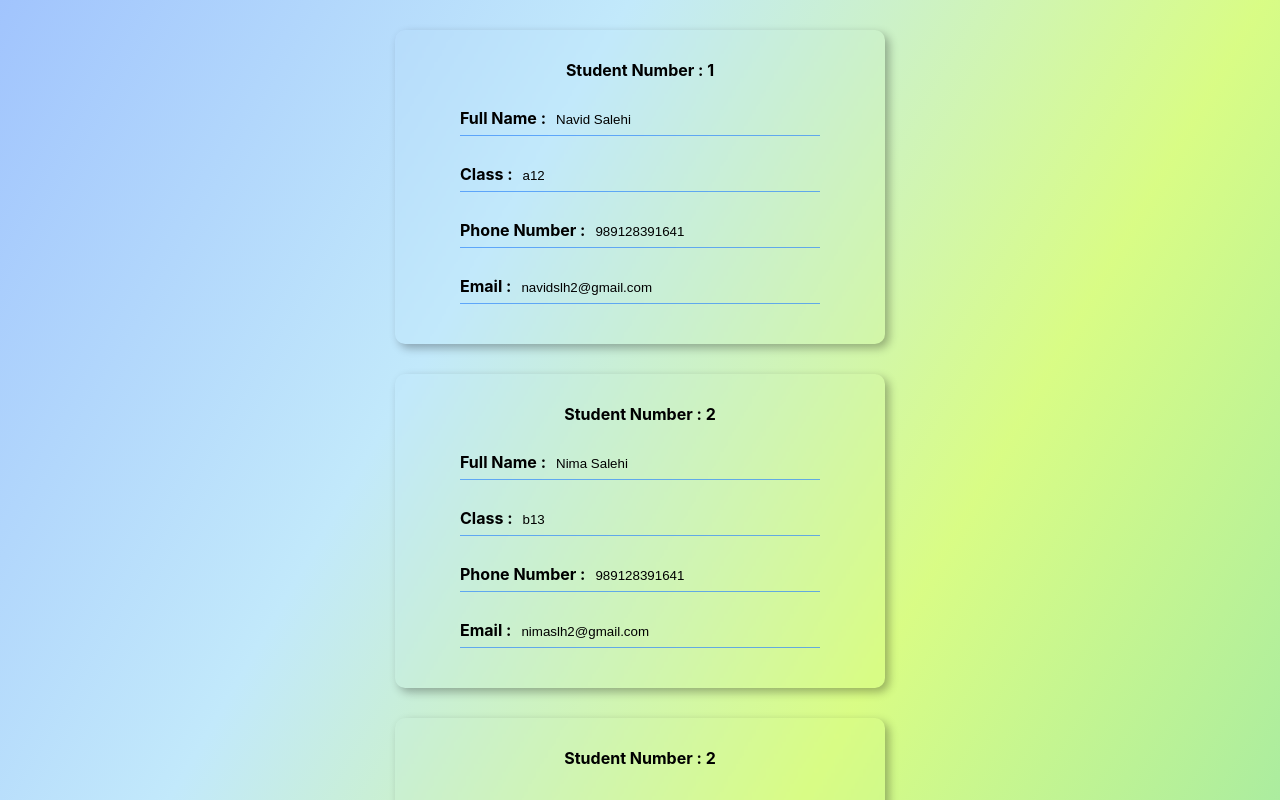
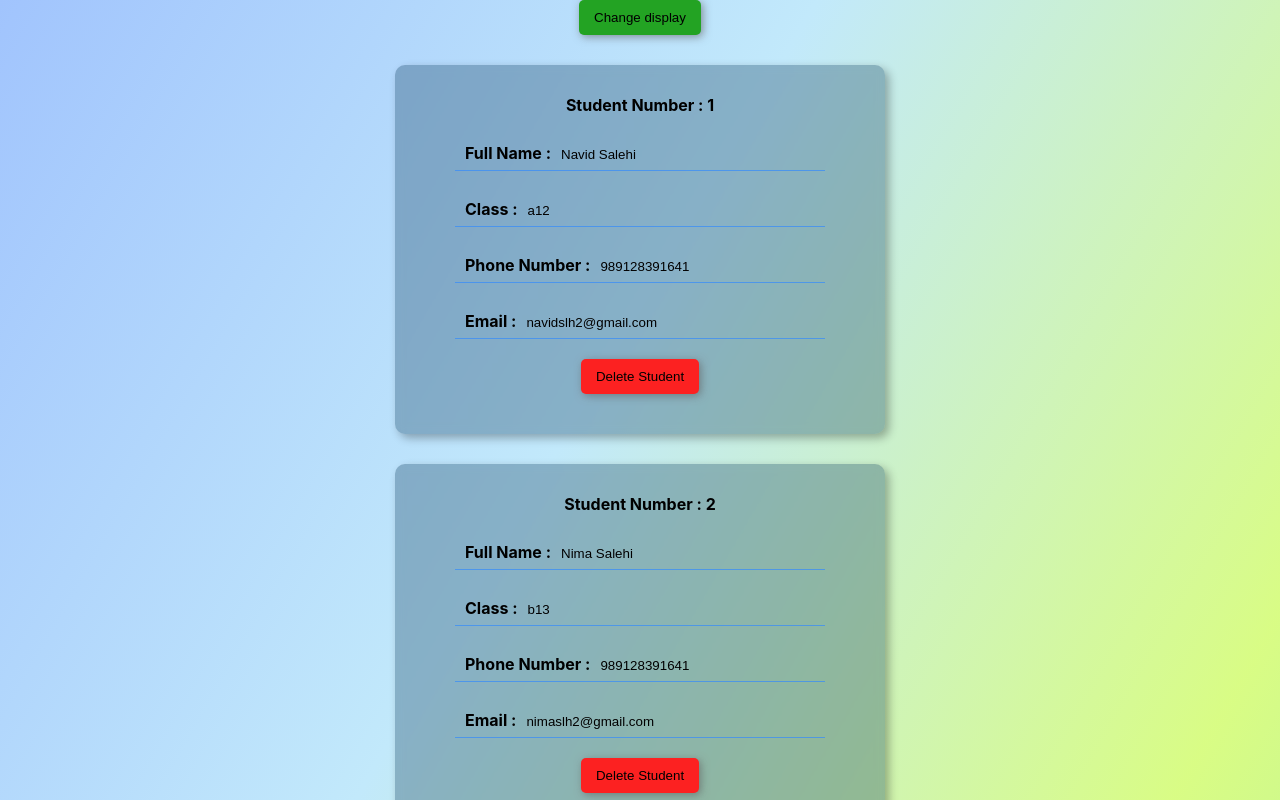
Before and after one commit to navidslh2/Student-Manager, a React (Create React App) app: page / in a window 1280 px wide. Shown: the top 800 px of the page. Built offline with nearby package versions, Linux system fonts and the light colour scheme.

Commit message:
add delete student and change display button

```diff
--- a/src/App.css
+++ b/src/App.css
@@ -1,4 +1,5 @@
-body {
+.App {
+    text-align: center;
     background: linear-gradient(120deg, #a1c4fd, #c2e9fb, #d5fc79e8, #96e6a1ee);
     background-size: cover;
     min-height: 100vh;
@@ -7,4 +8,5 @@ body {
     margin: 0;
     padding: 0;
     position: relative;
+    box-sizing: border-box;
 }
--- a/src/App.js
+++ b/src/App.js
@@ -1,5 +1,6 @@
 
 import './App.css';
+import Button from './component/button/button';
 import Students from './component/students/students';
 import React, {useState} from 'react';
 
@@ -7,8 +8,11 @@ function App() {
   const [students, setStudents] = useState(
     [{id : 1,fullName : 'Navid Salehi', class : 'a12', phoneNumber : +989128391641 ,email : 'navidslh2@gmail.com'},
     {id : 2, fullName : 'Nima Salehi', class : 'b13', phoneNumber : +989128391641 , email : 'nimaslh2@gmail.com'},
+    {id : 2, fullName : 'Nima Salehi', class : 'b13', phoneNumber : +989128391641 , email : 'nimaslh2@gmail.com'},
+    {id : 2, fullName : 'Nima Salehi', class : 'b13', phoneNumber : +989128391641 , email : 'nimaslh2@gmail.com'},
     {id : 2, fullName : 'Nima Salehi', class : 'b13', phoneNumber : +989128391641 , email : 'nimaslh2@gmail.com'}]
   )
+  const [toggle,setToggle] = useState(false)
   const nameChangeHandler = (event, id)=>{
     const studentIndex = students.findIndex(elem =>{
       return elem.id == id
@@ -29,12 +33,30 @@ function App() {
     student[studentIndex] = studentChanged
     setStudents(student)
   }
+  const deleteStudenthandler =(index)=>{
+    const student=[...students]
+    student.splice(index,1)
+    setStudents(student)
+
+  }
+  const displayHandler = ()=>{
+    setToggle(!toggle)
+  }
   return (
     <div className="App">
+      <Button
+      btnType="green"
+      clicked={displayHandler}
+      >
+        Change display
+      </Button>
       <Students
       studentList={students}
       nameChange={nameChangeHandler}
-      classChange={classChangehandler}/>
+      classChange={classChangehandler}
+      deleteStudent={deleteStudenthandler}
+      display={toggle}
+      />
 
 
     </div>
--- /dev/null
+++ b/src/component/button/button.css
@@ -0,0 +1,23 @@
+.Button {
+  color: black;
+  border: none;
+  border-radius: 5px;
+  padding: 10px 15px;
+  cursor: pointer;
+  box-shadow: 2px 2px 8px rgba(94, 93, 93, 0.623);
+  transition: all 0.5s ease-in-out;
+}
+.Red {
+  background-color: #fc2121;
+}
+.Red:hover {
+  box-shadow: 0px 0px 15px 2px #fc2121;
+  opacity: 0.9;
+}
+.Green {
+    background-color: rgb(35, 163, 35);
+}
+.Green:hover {
+    box-shadow: 0px 0px 15px 2px rgb(35, 163, 35);
+    opacity: 0.9;
+  }
--- /dev/null
+++ b/src/component/button/button.js
@@ -0,0 +1,24 @@
+import React from "react";
+import './button.css'
+const Button = (props) =>{
+    let classes = ["Button"]
+    switch (props.btnType){
+        case "red":
+            classes.push("Red")
+            break
+        case "green":
+            classes.push("Green")
+        default:
+            break
+    }
+    return(
+        <button
+        className={classes.join(" ")}
+        onClick={props.clicked}
+        >
+            {props.children}
+        </button>
+    )
+}
+
+export default Button
--- a/src/component/students/student/student.css
+++ b/src/component/students/student/student.css
@@ -2,8 +2,8 @@
     width: 80%;
     margin: 30px auto;
     padding: 30px 20px 40px 20px;
-    background-color: transparent;
-    backdrop-filter: blur(1px);
+    background-color: rgba(0, 49, 82, 0.3);
+    backdrop-filter: blur(5px);
     box-shadow: 4px 4px 10px rgba(0, 0, 0, 0.3);
     border-radius: 10px;
     text-align: center;
@@ -14,13 +14,14 @@
     gap: 20px;
     position: relative;
 }
-.students div {
+.input-wrapper {
     width: 80%;
     height: 35px;
     border-bottom: solid 1px #368bfab6;
     display: flex;
     align-items: center;
     justify-content: start;
+    padding-left: 10px;
 }
 .students label {
     color: black;
@@ -42,3 +43,11 @@
         width: 450px;
     }
 }
+.students-display {
+    display: flex;
+    width: 80%;
+    flex-flow: row wrap;
+    justify-content: center;
+    margin: auto;
+
+}
--- a/src/component/students/student/student.js
+++ b/src/component/students/student/student.js
@@ -1,35 +1,33 @@
 import React from "react";
 import './student.css'
+import Button from "../../button/button";
 
 const Student = (props) =>{
     return(
         <div className="students">
             <label>Student Number : {props.id}</label>
-            <div>
+            <div className="input-wrapper">
                 <label>Full Name :</label>
                 <input type='email' value={props.name} onChange={props.nameChange} />
             </div>
-            <div>
+            <div className="input-wrapper">
                 <label>Class :</label>
                 <input type='text' value={props.class} onChange={props.classChange} />
             </div>
-            <div>
+            <div className="input-wrapper">
                 <label>Phone Number :</label>
                 <input type='number' value={props.phoneNumber} />
             </div>
-            <div>
+            <div className="input-wrapper">
                 <label>Email :</label>
                 <input type='email' value={props.email} />
             </div>
-
-
-
-
-
-
-
-
-
+            <Button
+            btnType="red"
+            clicked={props.deleteStudent}
+            >
+                Delete Student
+            </Button>
         </div>
     )
 }
--- a/src/component/students/students.js
+++ b/src/component/students/students.js
@@ -1,7 +1,29 @@
 import React from "react";
 import Student from "./student/student";
+import '../students/student/student.css'
+const Students = (props) =>{
+    if (props.display){
+        return(
+            <div className="students-display">
+                {
+                    props.studentList.map ((student, index)=>{
+                        return <Student
+                        key={index}
+                        id={student.id}
+                        name={student.fullName}
+                        class={student.class}
+                        phoneNumber={student.phoneNumber}
+                        email={student.email}
+                        nameChange={(event) => props.nameChange(event, student.id)}
+                        classChange={(event)=> props.classChange(event,student.id)}
+                        deleteStudent={()=>props.deleteStudent(index)}
+                        />
 
-const Students = (props) =>{
+                    })
+                }
+            </div>
+        )
+    }
 
     return(
         props.studentList.map ((student, index)=>{
@@ -13,7 +35,9 @@ const Students = (props) =>{
             phoneNumber={student.phoneNumber}
             email={student.email}
             nameChange={(event) => props.nameChange(event, student.id)}
-            classChange={(event)=> props.classChange(event,student.id)}/>
+            classChange={(event)=> props.classChange(event,student.id)}
+            deleteStudent={()=>props.deleteStudent(index)}
+            />
 
         })
     )
```
